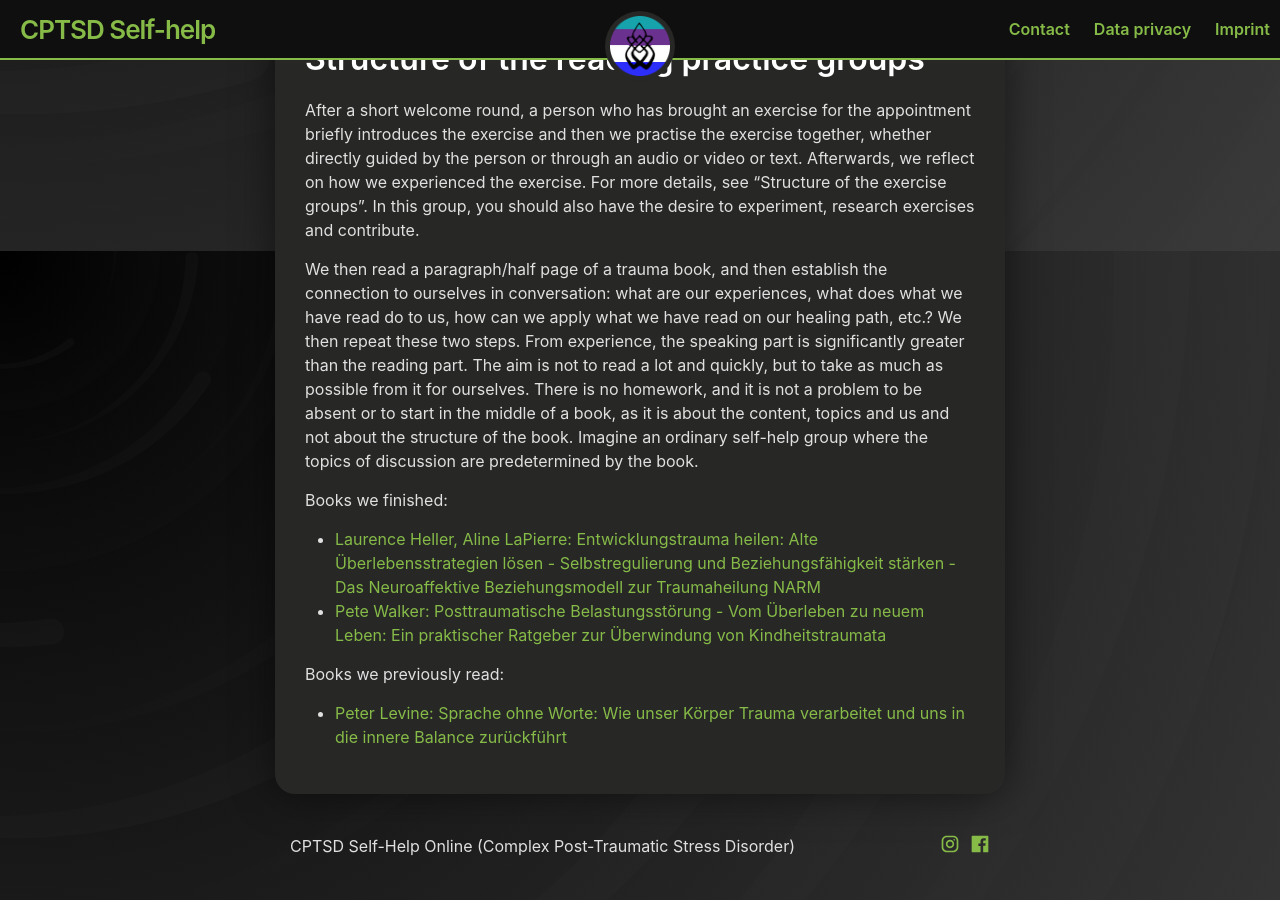
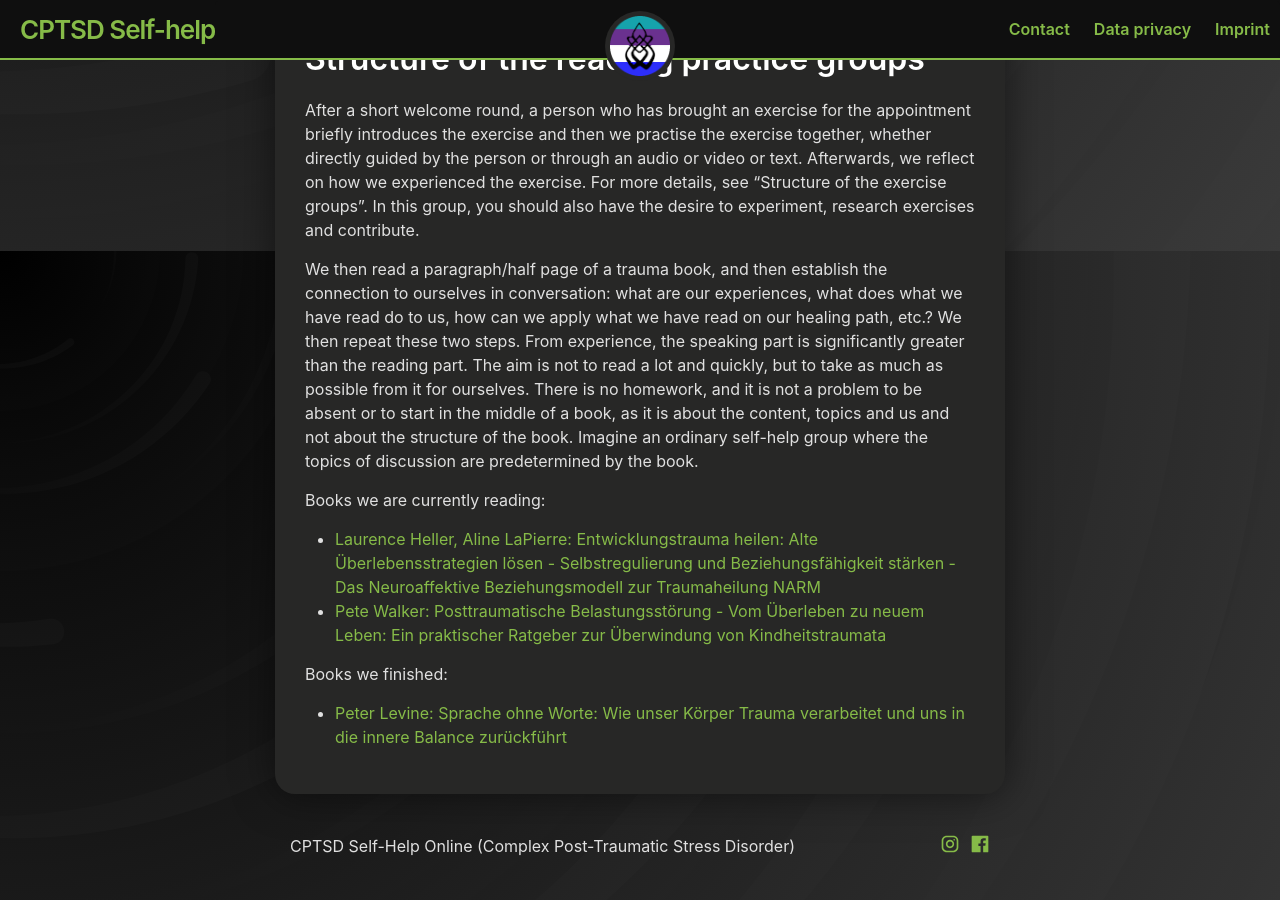
Before and after one commit to c-ptsd/c-ptsd.eu, a Jekyll site: the page built from _posts/2023-07-12-structure.md, in a window 1280 px wide and 900 px high, scrolled down 709 px. Built offline with Jekyll 4.4.1, drawn with Linux system fonts in a browser that asks for light colours.

Commit message:
Update 2023-07-12-structure.md

```diff
--- a/_posts/2023-07-12-structure.md
+++ b/_posts/2023-07-12-structure.md
@@ -15,10 +15,10 @@ After a short welcome round, a person who has brought an exercise for the appoin
 
 We then read a paragraph/half page of a trauma book, and then establish the connection to ourselves in conversation: what are our experiences, what does what we have read do to us, how can we apply what we have read on our healing path, etc.? We then repeat these two steps. From experience, the speaking part is significantly greater than the reading part. The aim is not to read a lot and quickly, but to take as much as possible from it for ourselves. There is no homework, and it is not a problem to be absent or to start in the middle of a book, as it is about the content, topics and us and not about the structure of the book. Imagine an ordinary self-help group where the topics of discussion are predetermined by the book.
 
-Books we finished:
+Books we are currently reading:
 - [Laurence Heller, Aline LaPierre: Entwicklungstrauma heilen: Alte Überlebensstrategien lösen - Selbstregulierung und Beziehungsfähigkeit stärken - Das Neuroaffektive Beziehungsmodell zur Traumaheilung NARM](https://www.amazon.de/dp/3466309220/)
 - [Pete Walker: Posttraumatische Belastungsstörung - Vom Überleben zu neuem Leben: Ein praktischer Ratgeber zur Überwindung von Kindheitstraumata](https://www.amazon.de/dp/3962570756/)
 
 
-Books we previously read:
+Books we finished:
 - [Peter Levine: Sprache ohne Worte: Wie unser Körper Trauma verarbeitet und uns in die innere Balance zurückführt](https://www.amazon.de/dp/3466309182/)
```
